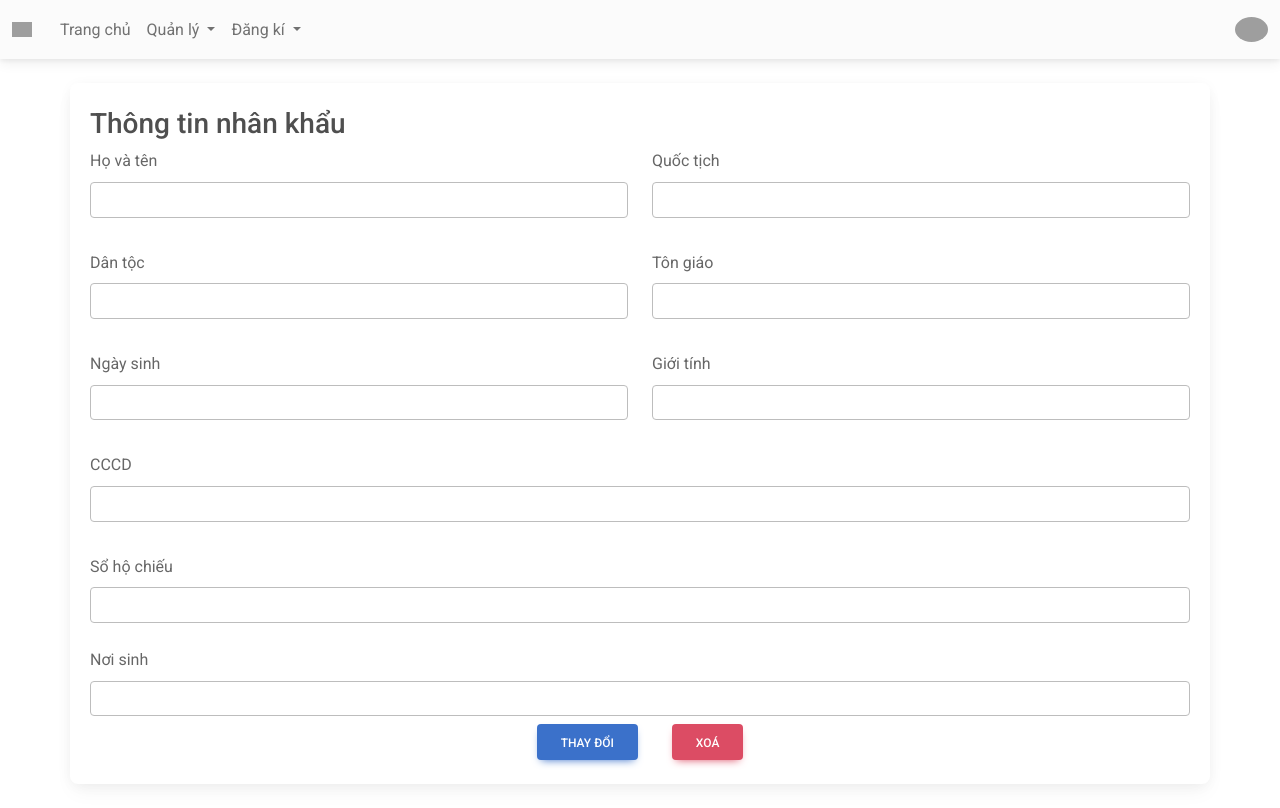
After one commit to hpcnqt/ktpmg63-project, a Flask app: page /population/edit/1 in a window 1280 px wide. The commit adds this page. Run offline with Flask 3, Linux system fonts and the light colour scheme; the visitor is signed in with stand-in values (Sample User, id 1); data that the repository does not hold is empty; parts of the project's set-up code (start-up, migrations or seed data) failed here and were passed over; grey boxes are pictures that could not be loaded.

Commit message:
update for Login. Population.Layout

```diff
--- a/app.py
+++ b/app.py
@@ -2,6 +2,7 @@ from flask import Flask
 from config import AppConfig as Config
 from controller.dashboard import dashboard_bp
 from controller.household import household_bp
+from controller.population import population_bp
 from controller.authentication import authentication_bp
 
 app = Flask(__name__)
@@ -9,6 +10,8 @@ app = Flask(__name__)
 app.register_blueprint(authentication_bp)
 app.register_blueprint(dashboard_bp)
 app.register_blueprint(household_bp)
+app.register_blueprint(population_bp)
+
 
 app.config.from_object(Config)
 app.jinja_env.auto_reload = True
--- a/controller/population.py
+++ b/controller/population.py
@@ -1,4 +1,5 @@
 import time
+
 from flask import Blueprint, render_template, redirect, url_for, request
 from controller.authentication import is_authenticated
 import view.population as view
--- a/templates/layout.html
+++ b/templates/layout.html
@@ -50,7 +50,7 @@
 								<a class="dropdown-item" href="{{ url_for('household.layout') }}">Danh sách hộ khẩu</a>
 							</li>
 							<li>
-								<a class="dropdown-item" href="#">Danh sách nhân khẩu</a>
+								<a class="dropdown-item" href="{{ url_for('population.layout') }}">Danh sách nhân khẩu</a>
 							</li>
 						</ul>
 					</li>
--- /dev/null
+++ b/templates/population/edit.html
@@ -0,0 +1,84 @@
+{% extends 'layout.html' %}
+
+{% block title %} Quản lý nhân khẩu {% endblock %}
+
+{% block content %}
+<div class="mt-4 mx-2">
+    <h3>Thông tin nhân khẩu</h3>
+    <form>
+        <div class="row mb-4">
+            <div class="col">
+                <div class="form-label">
+                    <label class="form-label" for="form6Example1">Họ và tên</label>
+                    <input type="text" id="form6Example1" class="form-control" value="{{population.full_name}}"/>
+
+                </div>
+            </div>
+            <div class="col">
+                <div class="form-label">
+                    <label class="form-label" for="form6Example2">Quốc tịch</label>
+                    <input type="text" id="form6Example2" class="form-control" value="{{population.religion}}"/>
+                </div>
+            </div>
+        </div>
+
+        <div class="row mb-4">
+            <div class="col">
+                <div class="form-label">
+                    <label class="form-label" for="form6Example1">Dân tộc</label>
+                    <input type="text" id="form6Example1" class="form-control" value="{{population.ethnic}}"/>
+                </div>
+            </div>
+            <div class="col">
+                <div class="form-label">
+                    <label class="form-label" for="form6Example2">Tôn giáo</label>
+                    <input type="text" id="form6Example2" class="form-control" value="{{population.religion}}"/>
+                </div>
+            </div>
+        </div>
+
+        <div class="row mb-4">
+            <div class="col">
+                <div class="form-label">
+                    <label class="form-label" for="form6Example1">Ngày sinh</label>
+                    <input type="text" id="form6Example1" class="form-control" value="{{population.date_of_birth}}"/>
+                </div>
+            </div>
+
+            <div class="col">
+                <div class="form-label">
+                    <label class="form-label" for="form6Example2">Giới tính</label>
+                    <input type="text" id="form6Example2" class="form-control" value="{{population.gender}}"/>
+                </div>
+            </div>
+        </div>
+
+        <div class="row mb-4">
+            <div class="col">
+                <div class="form-label">
+                    <label class="form-label" for="form6Example1">CCCD</label>
+                    <input type="text" id="form6Example1" class="form-control" value="{{population.identification_number}}"/>
+
+                </div>
+            </div>
+        </div>
+
+        <div class="form-label mb-4">
+            <label class="form-label" for="form6Example2">Sổ hộ chiếu</label>
+            <input type="text" id="form6Example2" class="form-control" value="{{population.passport_number}}"/>
+        </div>
+
+        <div class="form-label">
+            <label class="form-label" for="form6Example1">Nơi sinh</label>
+            <input type="text" id="form6Example1" class="form-control" value="{{population.born_location}}"/>
+        </div>
+
+
+        <div class="form-label mb-4" style="text-align: center;">
+            <button type="button" class="btn btn-primary">Thay đổi</button>
+            <button type="button" class="btn btn-danger" style="margin-left: 30px;">Xoá</button>
+        </div>
+    </form>
+</div>
+
+{% endblock %}
```
Also changed, not shown: templates/authentication/login.html (+7 -28 lines), templates/household/add.html (+8 -8 lines), templates/population/layout.html (+81 -2 lines).
